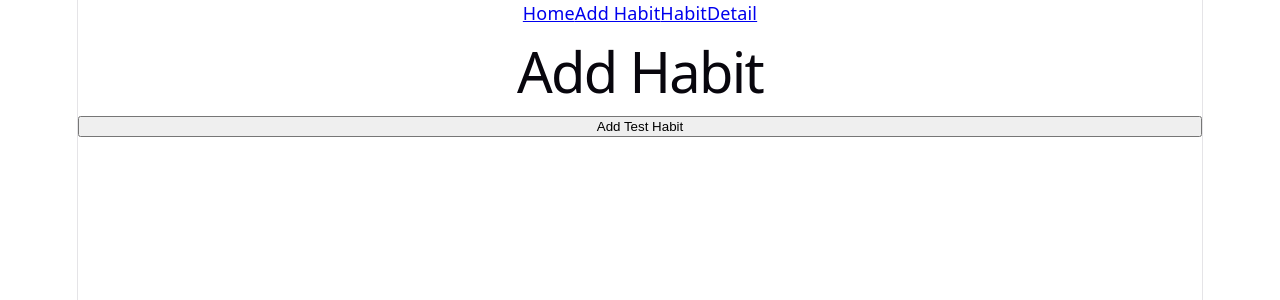
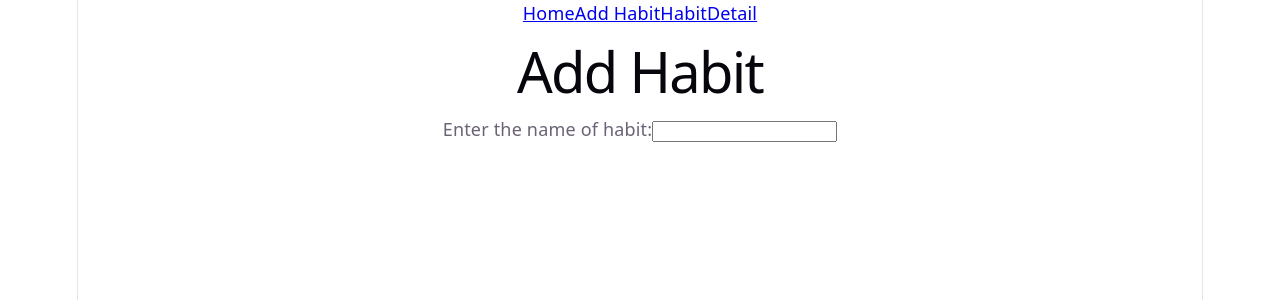
Before and after one commit to prabesh-tandukar/Cultivate, a React (Vite) app: page /add in a window 1280 px wide. Shown: the top 300 px of the page. Built offline with nearby package versions, Linux system fonts and the light colour scheme.

Commit message:
add habit form

```diff
--- a/src/pages/AddHabit.jsx
+++ b/src/pages/AddHabit.jsx
@@ -1,25 +1,23 @@
+import { useState } from "react";
 export default function AddHabit({ habits, setHabits }) {
-  function testAdd() {
-    setHabits([
-      ...habits,
-      {
-        id: "4",
-        name: "Study",
-        type: "duration",
-        target: 120,
-        unit: "minutes",
-        color: "#c8f04d",
-        completions: {
-          "2026-09-11": 90,
-          "2026-09-12": 120,
-        },
-      },
-    ]);
-  }
+  const [name, setName] = useState("");
+  const [type, setType] = useState("");
+  const [target, setTarget] = useState(0);
+  const [unit, setUnit] = useState("");
+
   return (
     <>
       <h1>Add Habit</h1>
-      <button onClick={testAdd}>Add Test Habit</button>
+      <div>
+        <div>
+          <label htmlFor="">Enter the name of habit:</label>
+          <input
+            type="text"
+            value={name}
+            onChange={(e) => setName(e.target.value)}
+          />
+        </div>
+      </div>
     </>
   );
 }
```
